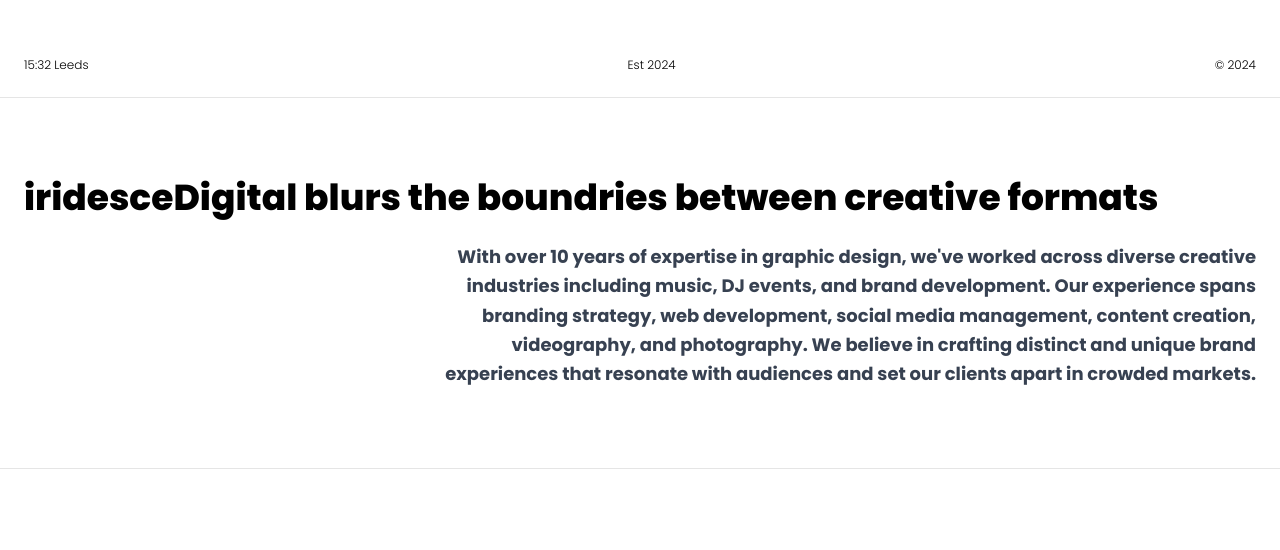
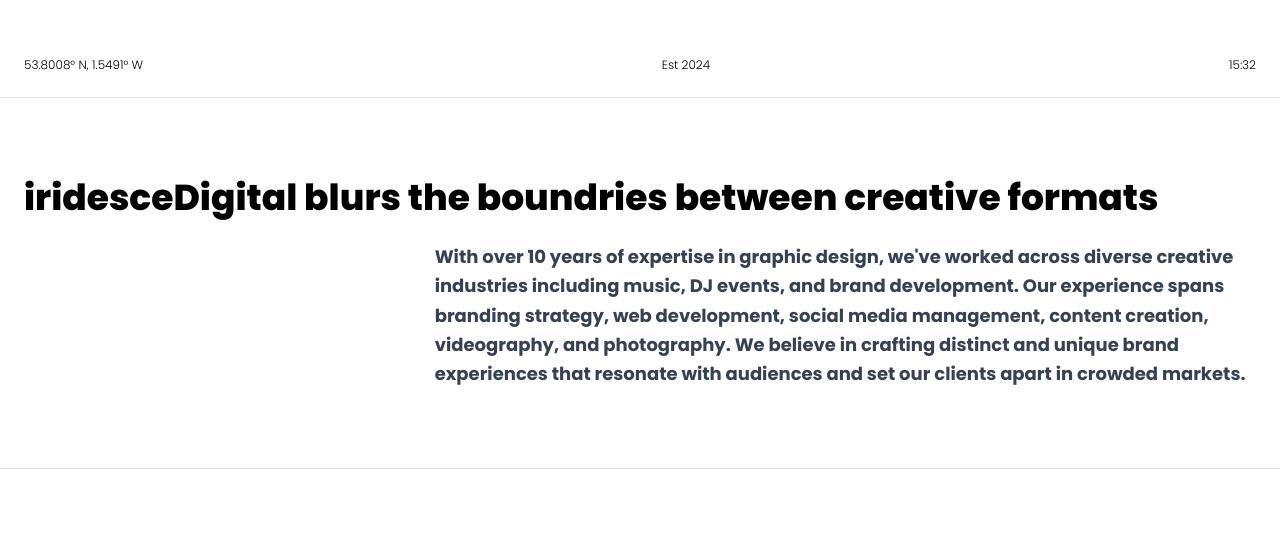
Before and after one commit to iridesceDigital/iridesceDigital.github.io, a Next.js app: page / in a window 1280 px wide. Shown: the part 703-1253 px from the top of the page. Built offline with nearby package versions, Linux system fonts and the light colour scheme.

Commit message:
Hero details update

```diff
--- a/app/page.tsx
+++ b/app/page.tsx
@@ -269,7 +269,7 @@
               className="text-xs font-light transition-colors duration-300"
               style={{ color: isDarkMode ? "#ffffff" : "#000000", opacity: 1 }}
             >
-              {currentTime && <p style={{ color: isDarkMode ? "#ffffff" : "#000000" }}>{currentTime} Leeds</p>}
+              <p style={{ color: isDarkMode ? "#ffffff" : "#000000" }}>53.8008° N, 1.5491° W</p>
             </div>
             <div
               className="text-xs font-light transition-colors duration-300"
@@ -281,7 +281,7 @@
               className="text-right text-xs font-light transition-colors duration-300"
               style={{ color: isDarkMode ? "#ffffff" : "#000000", opacity: 1 }}
             >
-              <p style={{ color: isDarkMode ? "#ffffff" : "#000000" }}>© {new Date().getFullYear()}</p>
+              {currentTime && <p style={{ color: isDarkMode ? "#ffffff" : "#000000" }}>{currentTime}</p>}
             </div>
           </div>
         </div>
@@ -302,7 +302,7 @@
           </div>
 
           <div className="w-full md:w-2/3 ml-auto">
-            <p className={`font-poppins font-600 text-lg ${isDarkMode ? "text-gray-300" : "text-gray-700"} leading-relaxed text-right`}>
+            <p className={`font-poppins font-600 text-lg ${isDarkMode ? "text-gray-300" : "text-gray-700"} leading-relaxed text-left`}>
               With over 10 years of expertise in graphic design, we've worked across diverse creative industries including music, DJ events, and brand development. Our experience spans branding strategy, web development, social media management, content creation, videography, and photography. We believe in crafting distinct and unique brand experiences that resonate with audiences and set our clients apart in crowded markets.
             </p>
           </div>
```
